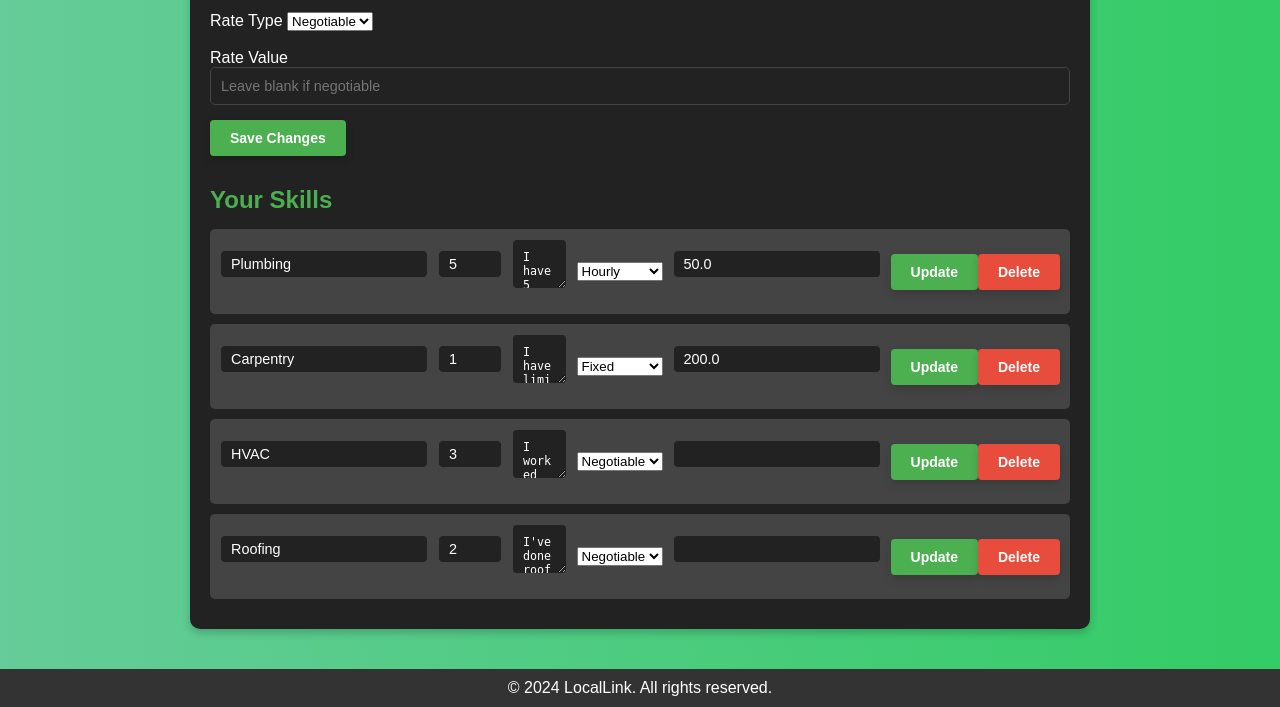
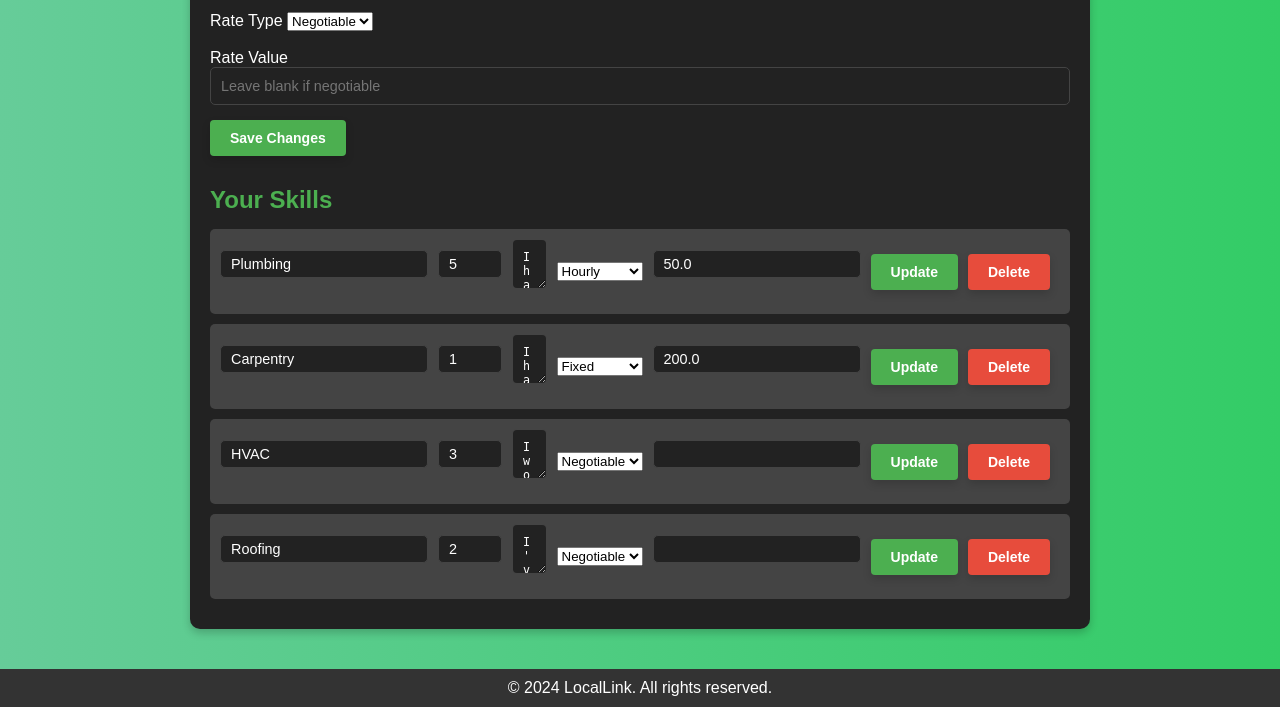
Before and after one commit to Danie1Winn/cecs343-local-services-market, a Flask app: template app/templates/worker_profile.html in a window 1280 px wide. Shown: the part 3743-4450 px from the top of the page. Run offline with Flask 3, Linux system fonts and the light colour scheme; the template is opened without the code that fills it: values that come from a table or form of the project are taken from there, others are empty; parts of the project's set-up code (start-up, migrations or seed data) failed here and were passed over.

Commit message:
feat(worker_profile.css): - Update button spacing

```diff
--- a/app/static/css/worker_profile.css
+++ b/app/static/css/worker_profile.css
@@ -131,6 +131,10 @@
     color: #ddd;
 }
 
+.worker-skills button {
+    margin-right: 10px;
+}
+
 /* Button inline layout for actions */
 .job-requests li form,
 .active-jobs li form {
```
